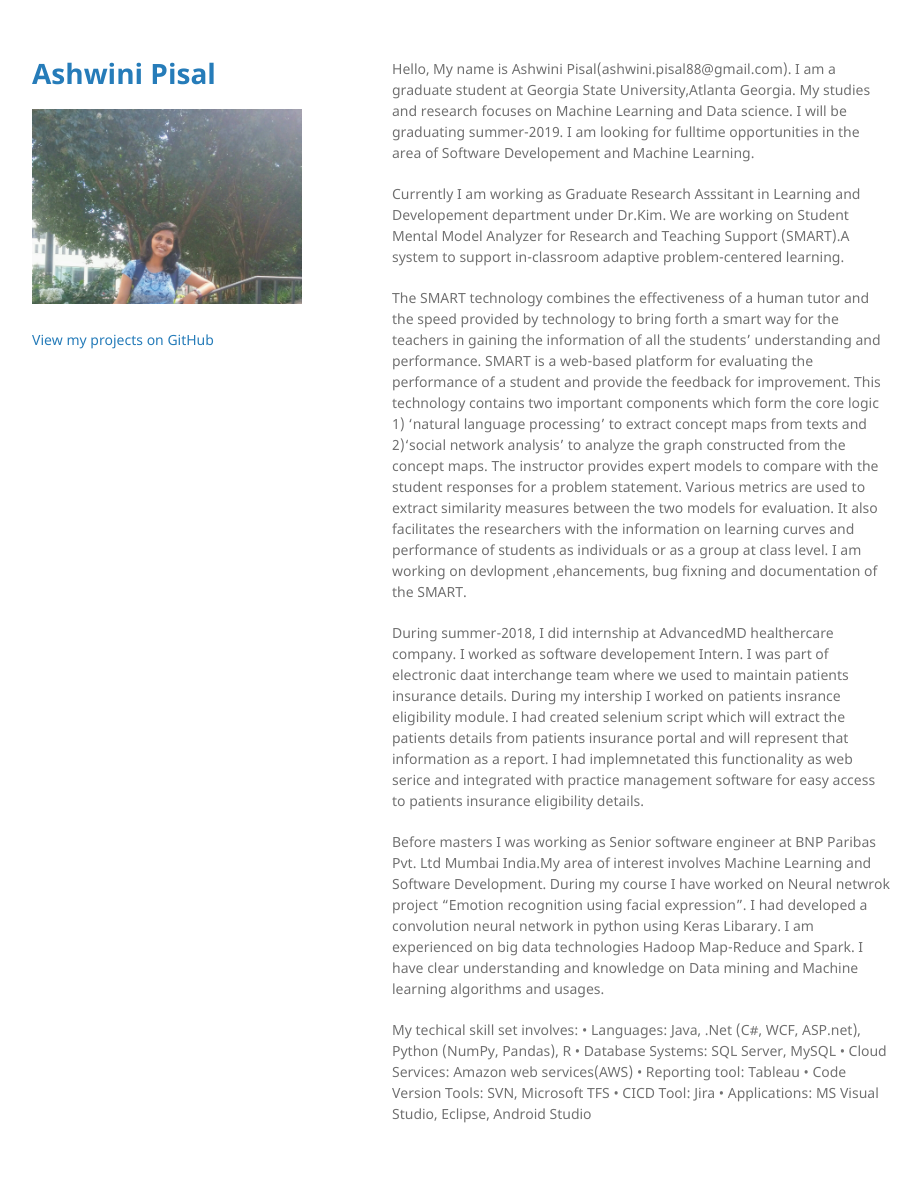
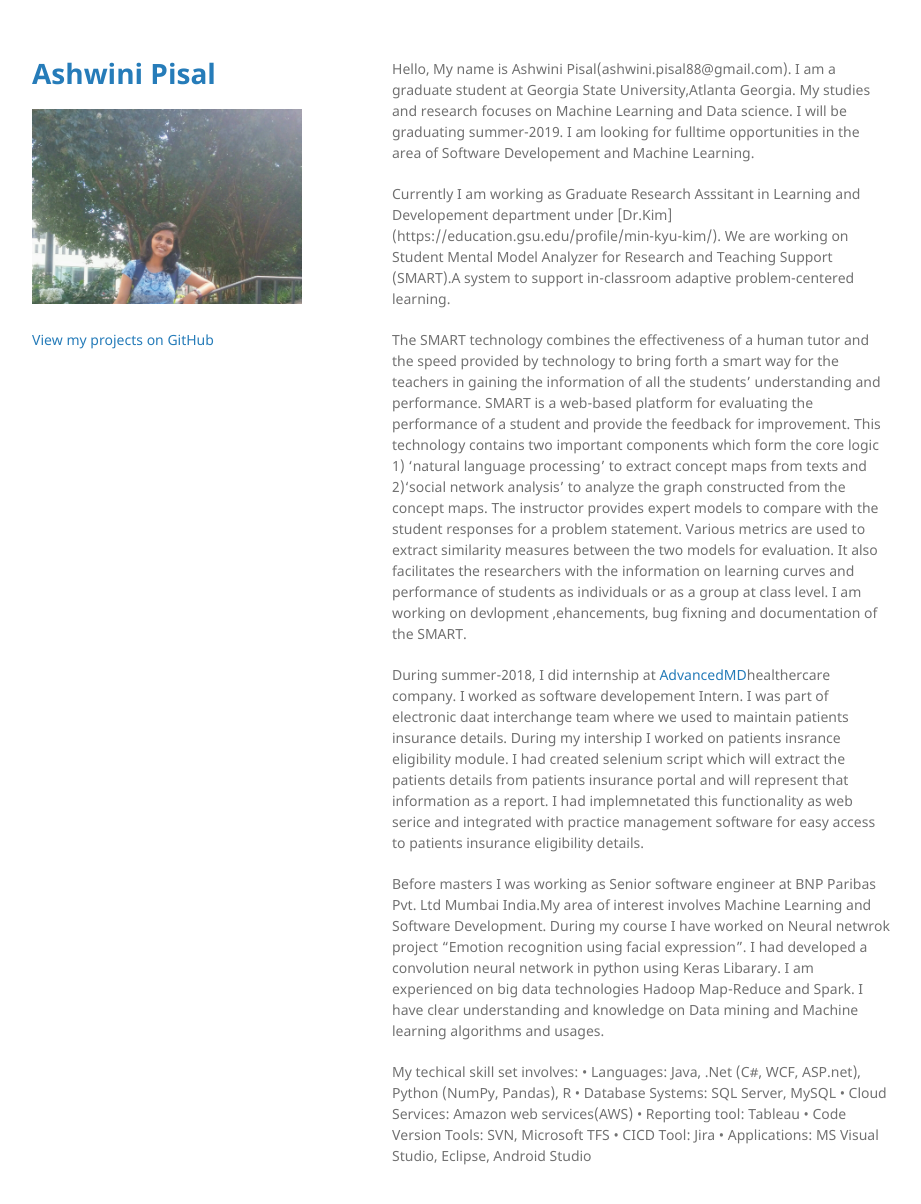
Before and after one commit to ashwini88/ashwinipp, a Jekyll site: the page built from index.md, in a window 1280 px wide and 1236 px high. Shown: the top 1204 px of the window, without its empty margins (178-1099 px from the left). Built offline with Jekyll 4.4.1, drawn with Linux system fonts in a browser that asks for light colours; the repository's description, which GitHub fills in, is left out; part of the change alters nothing that is shown.

Commit message:
Update index.md

```diff
--- a/index.md
+++ b/index.md
@@ -4,11 +4,11 @@ layout: default
 
 Hello, My name is Ashwini Pisal(ashwini.pisal88@gmail.com). I am a graduate student at Georgia State University,Atlanta Georgia. My studies and research focuses on Machine Learning and Data science. I will be graduating summer-2019. I am looking for fulltime opportunities in the area of Software Developement and Machine Learning.
 
-Currently I am working as Graduate Research Asssitant in Learning and Developement department under Dr.Kim. We are working on Student Mental Model Analyzer for Research and Teaching Support (SMART).A system to support in-classroom adaptive problem-centered learning.
+Currently I am working as Graduate Research Asssitant in Learning and Developement department under [Dr.Kim] (https://education.gsu.edu/profile/min-kyu-kim/). We are working on Student Mental Model Analyzer for Research and Teaching Support (SMART).A system to support in-classroom adaptive problem-centered learning.
 
 The SMART technology combines the effectiveness of a human tutor and the speed provided by technology to bring forth a smart way for the teachers in gaining the information of all the students’ understanding and performance. SMART is a web-based platform for evaluating the performance of a student and provide the feedback for improvement. This technology contains two important components which form the core logic 1) ‘natural language processing’ to extract concept maps from texts and 2)‘social network analysis’ to analyze the graph  constructed from the concept maps. The instructor provides expert models to compare with the student responses for a problem statement. Various metrics are used to extract similarity measures between the two models for evaluation. It also facilitates the researchers with the information on learning curves and performance of students as individuals or as a group at class level. I am working on devlopment ,ehancements, bug fixning and documentation of the SMART.
 
-During summer-2018, I did internship at AdvancedMD healthercare company. I worked as software developement Intern. I was part of electronic daat interchange team where we used to maintain patients insurance details. During my intership I worked on patients insrance eligibility module. I had created selenium script which will extract the patients details from patients insurance portal and will represent that information as a report. I had implemnetated this functionality as web serice and integrated with practice management software for easy access to patients insurance eligibility details.
+During summer-2018, I did internship at [AdvancedMD](https://www.advancedmd.com/)healthercare company. I worked as software developement Intern. I was part of electronic daat interchange team where we used to maintain patients insurance details. During my intership I worked on patients insrance eligibility module. I had created selenium script which will extract the patients details from patients insurance portal and will represent that information as a report. I had implemnetated this functionality as web serice and integrated with practice management software for easy access to patients insurance eligibility details.
 
 Before masters I was working as Senior software engineer at BNP Paribas Pvt. Ltd Mumbai India.My area of interest involves Machine Learning and Software Development. During my course I have worked on Neural netwrok project "Emotion recognition using facial expression". I had developed a convolution neural network in python using Keras Libarary. I am experienced on big data technologies Hadoop Map-Reduce and Spark. I have clear understanding and knowledge on Data mining and Machine learning algorithms and usages.
 
```
